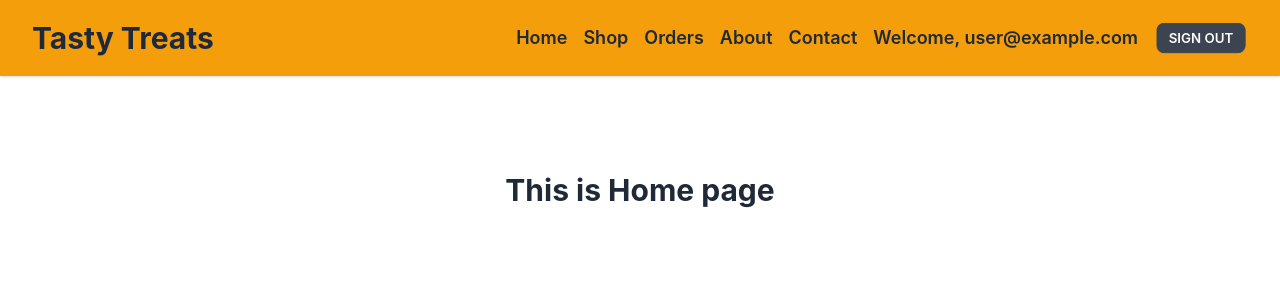
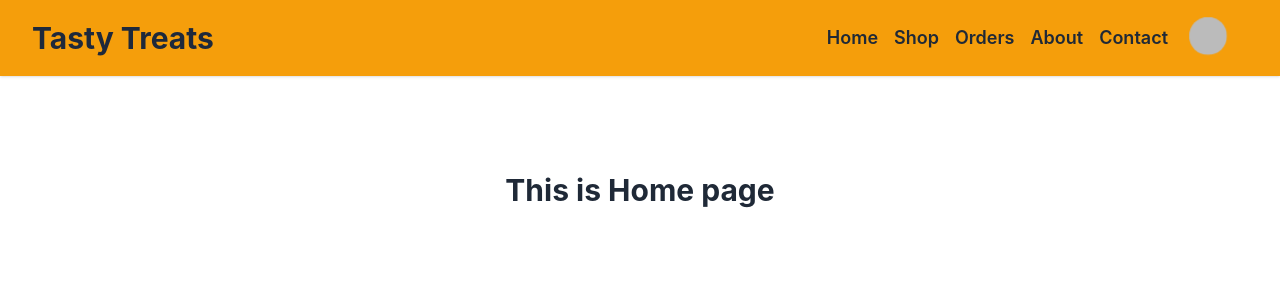
Before and after one commit to fulbabucse/online-teasty-treats-client, a React (Create React App) app: page / in a window 1280 px wide. Shown: the top 300 px of the page. Built offline with nearby package versions, Linux system fonts and the light colour scheme; no server answers; sample sign-in values are in the browser's storage.

Commit message:
updates navbar and add user thumbnail

```diff
--- a/src/components/Navbar/Navbar.jsx
+++ b/src/components/Navbar/Navbar.jsx
@@ -3,6 +3,7 @@ import { NavLink } from "react-router-dom";
 import { XMarkIcon, Bars3BottomRightIcon } from "@heroicons/react/24/solid";
 import { useContext } from "react";
 import { AuthContext } from "../../contexts/UserContext";
+import UserThumb from "../../assets/user_thumbnail.jpg";
 
 const Navbar = () => {
   const { user, signOutUser } = useContext(AuthContext);
@@ -57,13 +58,48 @@ const Navbar = () => {
                 <NavLink to="/contact">Contact</NavLink>
               </li>
 
+              <div className="dropdown dropdown-end">
+                <label tabIndex={0} className="btn btn-ghost btn-circle avatar">
+                  <div className="w-10 rounded-full">
+                    <img src={user?.photoURL || UserThumb} />
+                  </div>
+                </label>
+                <ul
+                  tabIndex={0}
+                  className="flex flex-col gap-3 items-center mt-3 p-2 shadow menu menu-compact dropdown-content bg-base-100 w-52"
+                >
+                  <li>
+                    {user?.uid && (
+                      <NavLink to="/profile">Welcome, {user?.email}</NavLink>
+                    )}
+                  </li>
+                  <li className="text-center">
+                    {user?.uid || user?.email ? (
+                      <button
+                        onClick={signOutUser}
+                        className="btn btn-sm text-white"
+                      >
+                        Sign Out
+                      </button>
+                    ) : (
+                      <NavLink
+                        to="/signin"
+                        className="text-center bg-amber-300"
+                      >
+                        <button className="text-black">Sign In</button>
+                      </NavLink>
+                    )}
+                  </li>
+                </ul>
+              </div>
+
               <li className="nav-items">
-                {user?.uid && (
+                {/* {user?.uid && (
                   <NavLink to="/profile">Welcome, {user?.email}</NavLink>
-                )}
+                )} */}
               </li>
 
-              <li className="nav-items">
+              {/* <li className="nav-items">
                 {user?.uid || user?.email ? (
                   <button onClick={signOutUser} className="btn btn-sm">
                     Sign Out
@@ -73,7 +109,7 @@ const Navbar = () => {
                     <NavLink to="/signin">Sign In</NavLink>
                   </button>
                 )}
-              </li>
+              </li> */}
             </ul>
           </div>
         </div>
--- a/src/components/Signin/Signin.jsx
+++ b/src/components/Signin/Signin.jsx
@@ -21,6 +21,7 @@ const Signin = () => {
     signInUser(email, password)
       .then((result) => {
         const user = result.user;
+        console.log(user);
         form.reset();
         navigate(from, { replace: true });
       })
```
Also changed, not shown: src/assets/user_thumbnail.jpg (added).
